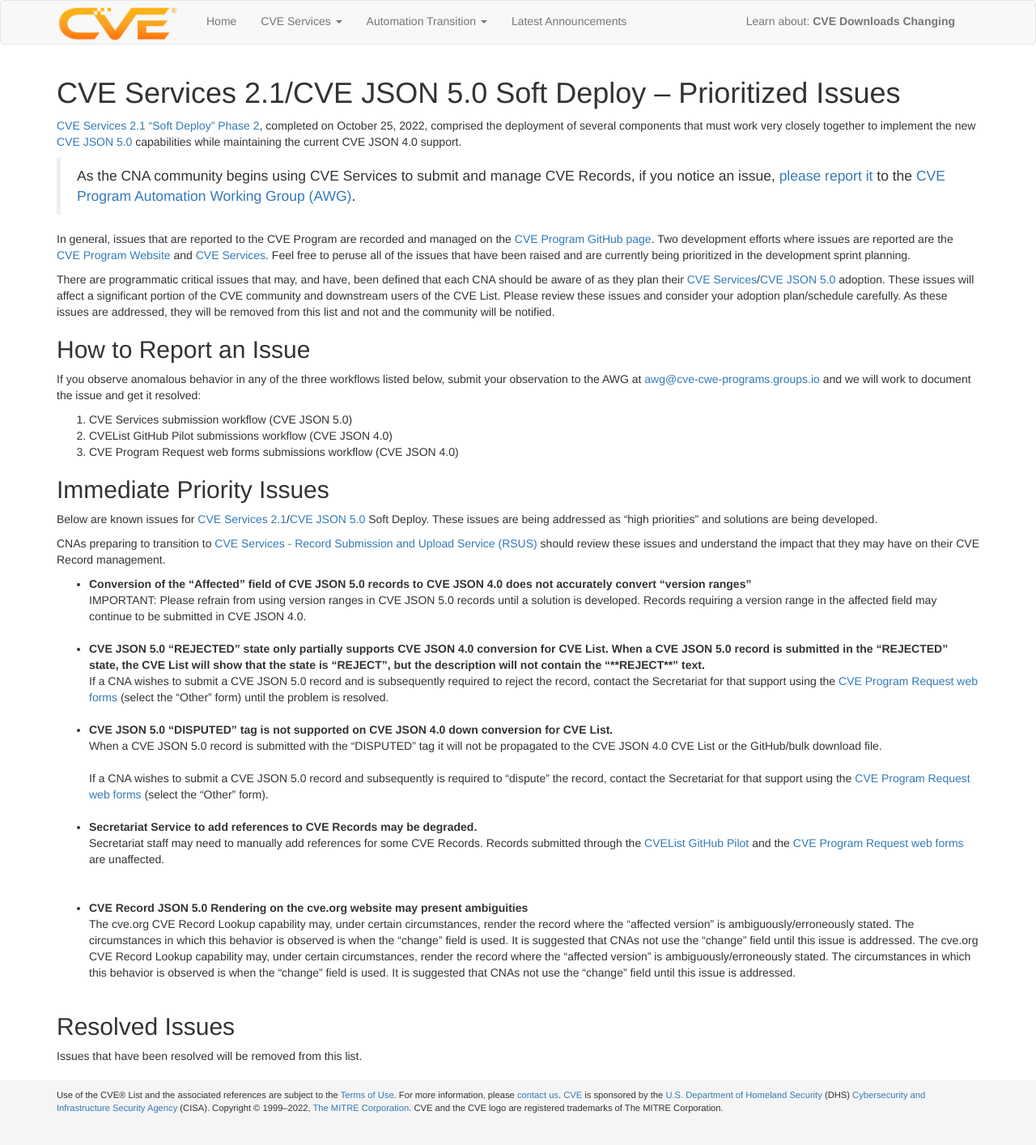
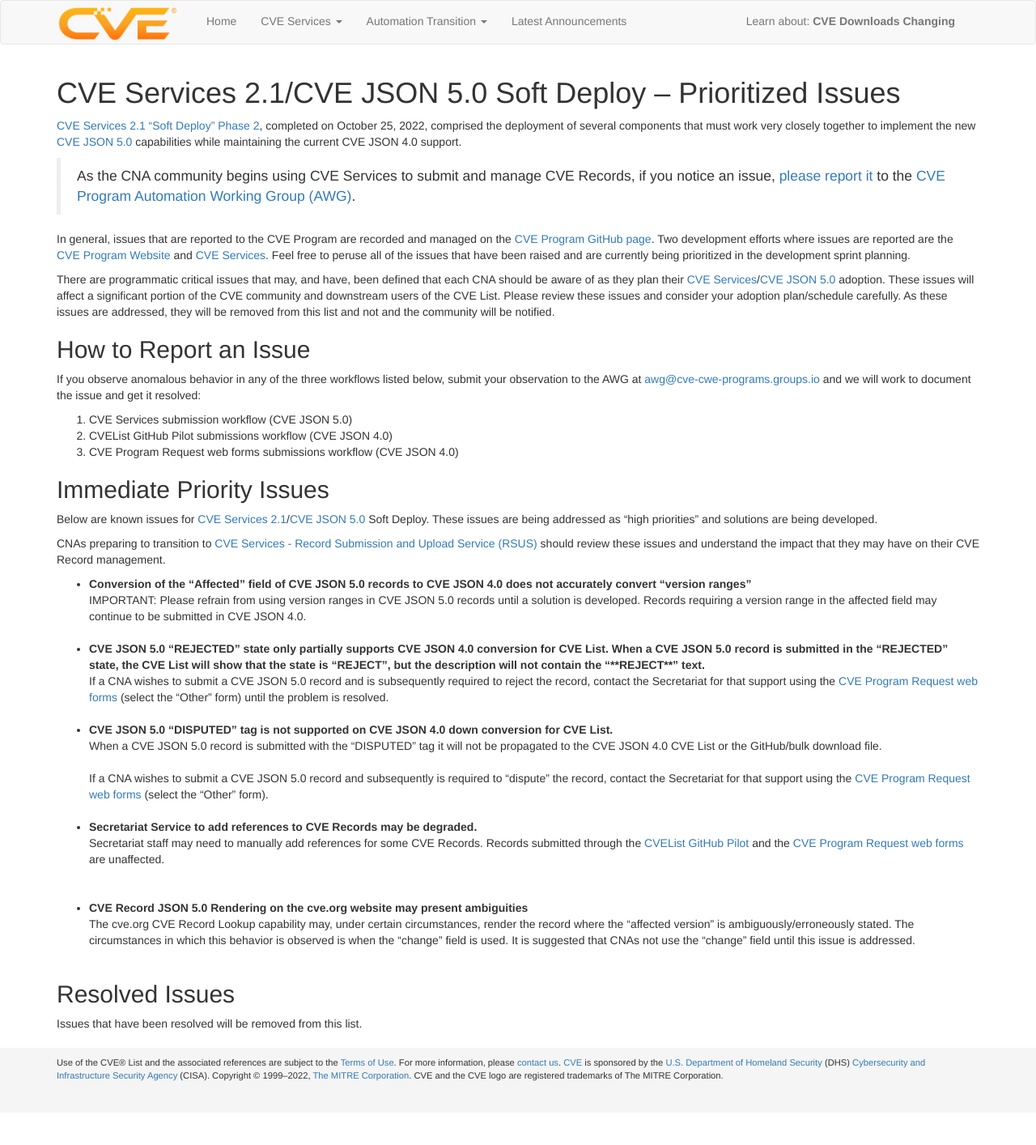
Before and after one commit to CVEProject/cveproject.github.io, a Jekyll site: the page built from automation-cve-services-known-issues.md, in a window 1280 px wide. Shown: the whole page at 81% size. Built offline with Jekyll 4.4.1, drawn with Linux system fonts in a browser that asks for light colours; nearby versions of some CDN libraries; after the commit the page ends 1374 px from its top, so only the background shows below that.

Commit message:
remove duplicate text

```diff
--- a/automation-cve-services-known-issues.md
+++ b/automation-cve-services-known-issues.md
@@ -42,7 +42,7 @@ If a CNA wishes to submit a CVE JSON 5.0 record and subsequently is required to
 Secretariat staff may need to manually add references for some CVE Records. Records submitted through the  <a href="https://github.com/CVEProject/cvelist">CVEList GitHub Pilot</a> and the <a href="https://cveform.mitre.org/">CVE Program Request web forms</a> are unaffected.</li>
 <br/><br/>
     <li><strong>CVE Record JSON 5.0 Rendering on the cve.org website may present ambiguities</strong><br/>
-The cve.org CVE Record Lookup capability may, under certain circumstances, render the record where the “affected version” is ambiguously/erroneously stated.  The circumstances in which this behavior is observed is when the “change” field is used.   It is suggested that CNAs not use the “change” field until this issue is addressed. The cve.org CVE Record Lookup capability may, under certain circumstances, render the record where the “affected version” is ambiguously/erroneously stated.  The circumstances in which this behavior is observed is when the “change” field is used.   It is suggested that CNAs not use the “change” field until this issue is addressed. </li>
+The cve.org CVE Record Lookup capability may, under certain circumstances, render the record where the “affected version” is ambiguously/erroneously stated.  The circumstances in which this behavior is observed is when the “change” field is used.   It is suggested that CNAs not use the “change” field until this issue is addressed.</li>
     <br/>
 </ul>
 
```
